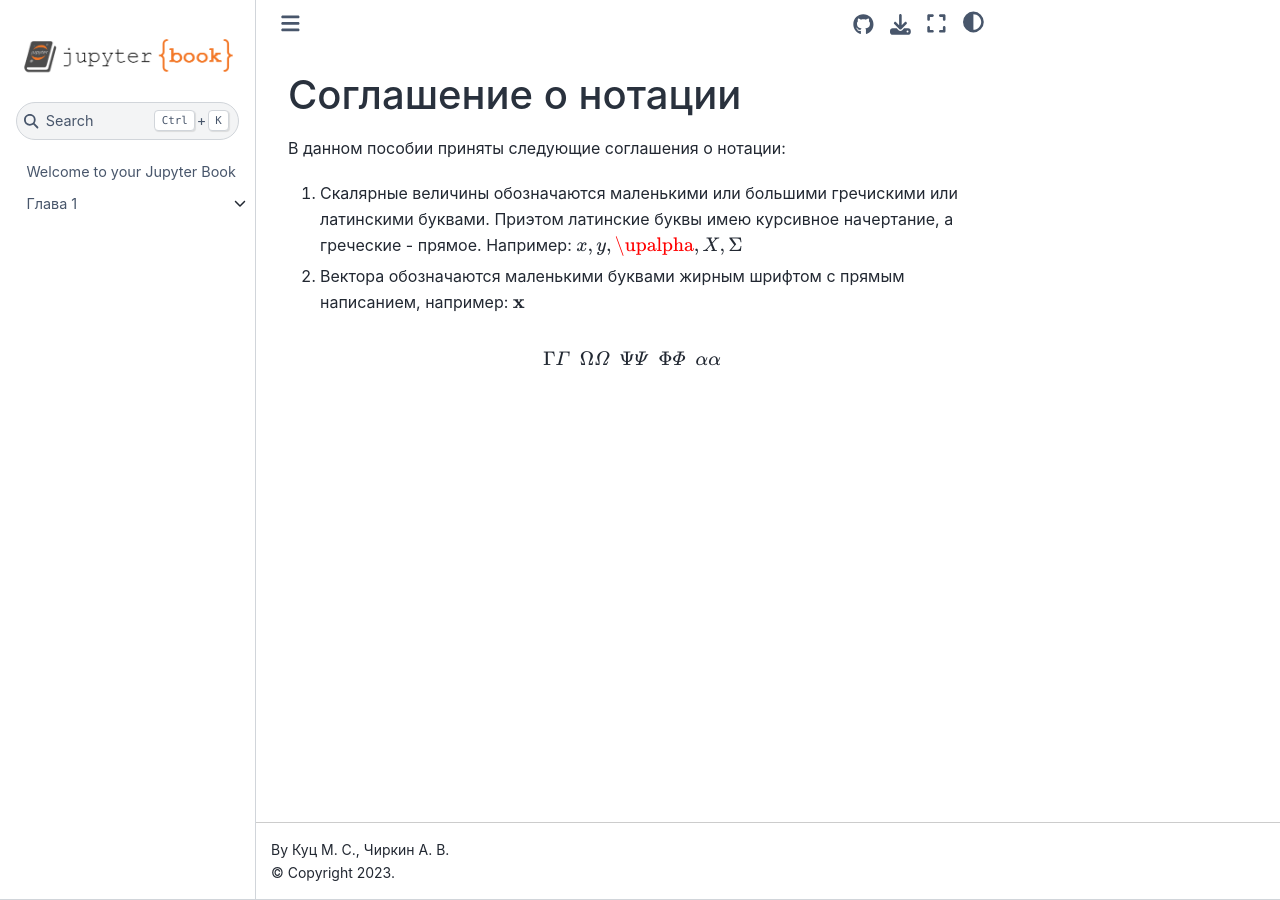
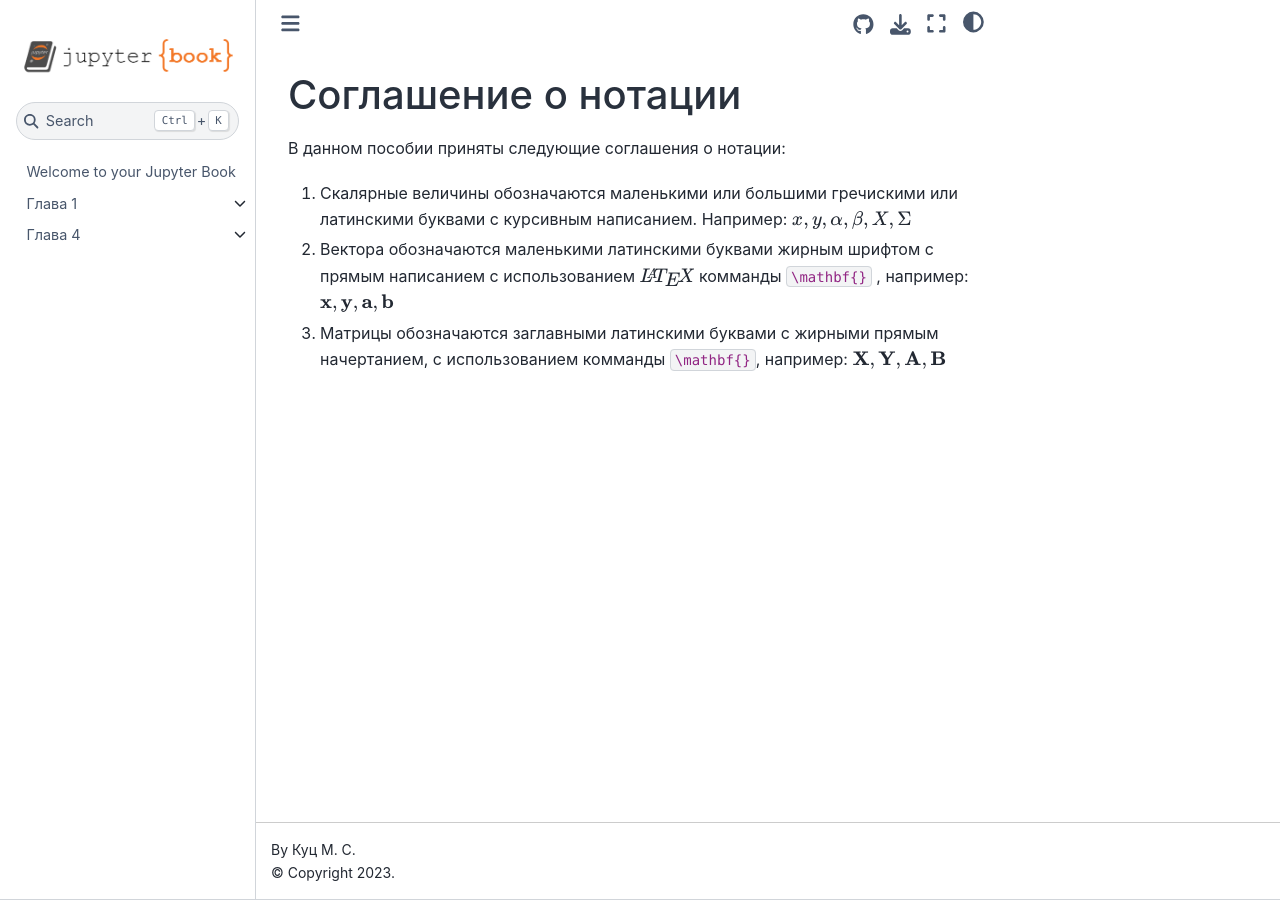
Before and after one commit to kutsjuice/Numerical-methods-for-engineering, a Jupyter Book: the page built from content/_intro/4_Abbreviations.md, in a window 1280 px wide. Built offline with Jupyter Book 1.0.4 settings and Sphinx 7.4.7 and the Sphinx Book theme 1.1.4, drawn with Linux system fonts in a browser that asks for light colours; pages that are not in the unit, such as notebooks, are missing from menus.

Commit message:
chapter_4 structure created

```diff
--- a/_config.yml
+++ b/_config.yml
@@ -2,7 +2,7 @@
 # Learn more at https://jupyterbook.org/customize/config.html
 
 title: Основы вычислительной математики для инженеров машиностроителей с примерами на Julia
-author: Куц М. С., Чиркин А. В.
+author: Куц М. С.
 logo: logo.png
 
 # Force re-execution of notebooks on each build.
@@ -30,3 +30,19 @@
 html:
   use_issues_button: true
   use_repository_button: true
+
+parse:
+  myst_enable_extensions:  # default extensions to enable in the myst parser. See https://myst-parser.readthedocs.io/en/latest/using/syntax-optional.html
+    - amsmath
+    - colon_fence
+    - deflist
+    - dollarmath
+    - html_admonition
+    - html_image
+    - linkify
+    - replacements
+    - smartquotes
+    - substitution
+    - tasklist
+  myst_dmath_allow_labels: true
+  dmath_allow_labels: true
--- a/_toc.yml
+++ b/_toc.yml
@@ -13,3 +13,12 @@
       - file: content/chapter_1/1_Julia_Introduction
       - file: content/chapter_1/2_Jl_Strings
       - file: content/chapter_1/3_Data_structures
+      - file: content/chapter_1/4_Linear_Algebra
+  - file: content/chapter_4/0_chapter_4
+    sections:
+      - file: content/chapter_4/1_lu
+      - file: content/chapter_4/2_cholesky
+      - file: content/chapter_4/3_shure
+      - file: content/chapter_4/4_qr
+      - file: content/chapter_4/5_eigen
+      - file: content/chapter_4/6_svd
--- a/content/_intro/4_Abbreviations.md
+++ b/content/_intro/4_Abbreviations.md
@@ -1,9 +1,15 @@
+---
+title: "Title"
+author: "Me"
+header-includes:
+   - mystyles.sty
+   - \usepackage{upgreek}
+output:
+    pdf_document:
+        latex_engine: xelatex
+---
 # Соглашение о нотации
 В данном пособии приняты следующие соглашения о нотации:
-1. Скалярные величины обозначаются маленькими или большими гречискими или латинскими буквами. Приэтом латинские буквы имею курсивное начертание, а греческие - прямое. Например: $x, y, \upalpha, X, \Sigma$
-2. Вектора обозначаются маленькими буквами жирным шрифтом с прямым написанием, например: $\mathbf{x}$
-
-
-$$
-\Gamma Γ ~~ \Omega Ω ~~ \Psi Ψ ~~ \Phi Φ ~~ \mathup{\alpha} α
-$$
+1. Скалярные величины обозначаются маленькими или большими гречискими или латинскими буквами с курсивным написанием. Например: $x, y, \alpha, \beta, X, \Sigma$
+2. Вектора обозначаются маленькими латинскими буквами жирным шрифтом с прямым написанием с использованием $\LaTeX$ комманды `\mathbf{}` , например: $\mathbf{x}, \mathbf{y}, \mathbf{a}, \mathbf{b}$
+3. Матрицы обозначаются заглавными латинскими буквами с жирными прямым начертанием, с использованием комманды `\mathbf{}`, например: $\mathbf{X}, \mathbf{Y}, \mathbf{A}, \mathbf{B}$
--- /dev/null
+++ b/content/chapter_4/0_chapter_4.md
@@ -0,0 +1 @@
+#  Глава 4
```
Also changed, not shown: content/chapter_4/1_lu.ipynb, content/chapter_4/2_cholesky.ipynb, content/chapter_4/3_shure.ipynb, content/chapter_4/4_qr.ipynb, content/chapter_4/5_eigen.ipynb, content/chapter_4/6_svd.ipynb.
